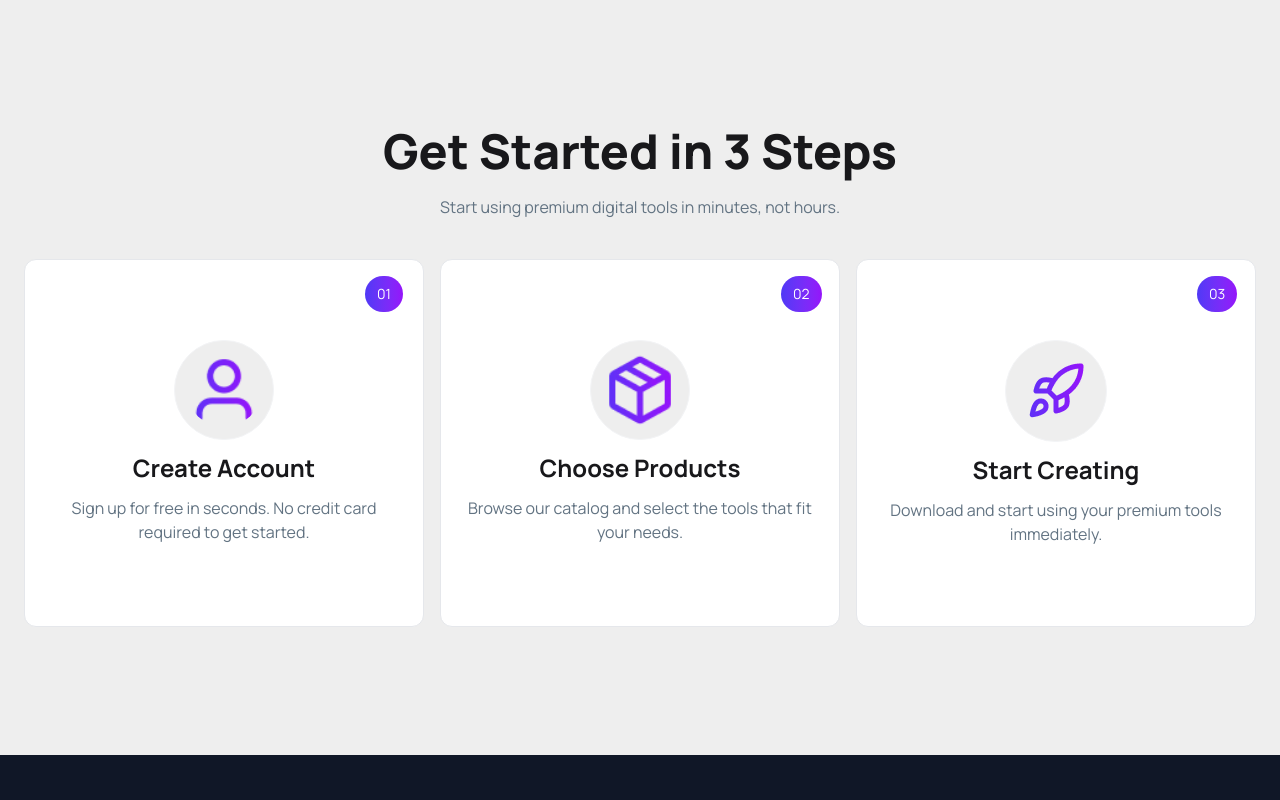
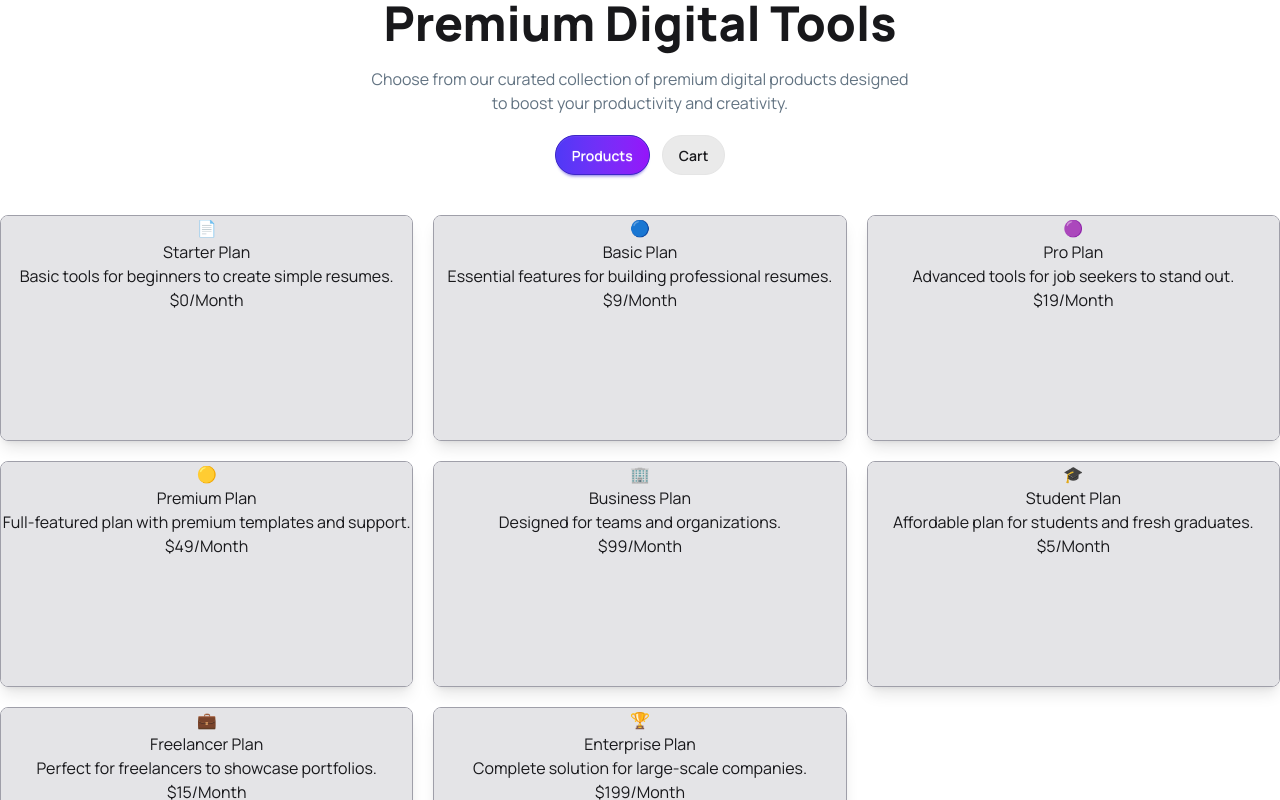
Before and after one commit to parvezmahmudlalin/DigiTools-Platform, a React (Vite) app: page / in a window 1280 px wide. Shown: the part 860-1660 px from the top of the page. Built offline with nearby package versions, Linux system fonts and the light colour scheme.

Commit message:
added products components

```diff
--- a/public/products.json
+++ b/public/products.json
@@ -12,7 +12,11 @@
       "Basic editing tools",
       "Download as PDF"
     ],
-    "icon": "🟢"
+    "icon": "📄",
+    "buttonText": "Get Started",
+    "buttonColor": "purple",
+    "style": "premium-card",
+    "badgeColor": "light-green"
   },
   {
     "id": 2,
@@ -28,7 +32,11 @@
       "Export to PDF",
       "Email support"
     ],
-    "icon": "🔵"
+    "icon": "🔵",
+    "buttonText": "Get Started",
+    "buttonColor": "purple",
+    "style": "premium-card",
+    "badgeColor": "light-green"
   },
   {
     "id": 3,
@@ -44,7 +52,11 @@
       "Custom sections",
       "Priority support"
     ],
-    "icon": "🟣"
+    "icon": "🟣",
+    "buttonText": "Get Started",
+    "buttonColor": "purple",
+    "style": "premium-card",
+    "badgeColor": "light-green"
   },
   {
     "id": 4,
@@ -60,7 +72,11 @@
       "Unlimited downloads",
       "Premium support"
     ],
-    "icon": "🟡"
+    "icon": "🟡",
+    "buttonText": "Get Started",
+    "buttonColor": "purple",
+    "style": "premium-card",
+    "badgeColor": "light-green"
   },
   {
     "id": 5,
@@ -76,7 +92,11 @@
       "Custom branding",
       "Analytics tools"
     ],
-    "icon": "🏢"
+    "icon": "🏢",
+    "buttonText": "Get Started",
+    "buttonColor": "purple",
+    "style": "premium-card",
+    "badgeColor": "light-green"
   },
   {
     "id": 6,
@@ -92,7 +112,11 @@
       "Download options",
       "Email support"
     ],
-    "icon": "🎓"
+    "icon": "🎓",
+    "buttonText": "Get Started",
+    "buttonColor": "purple",
+    "style": "premium-card",
+    "badgeColor": "light-green"
   },
   {
     "id": 7,
@@ -108,7 +132,11 @@
       "Client sharing",
       "Export to PDF"
     ],
-    "icon": "💼"
+    "icon": "💼",
+    "buttonText": "Get Started",
+    "buttonColor": "purple",
+    "style": "premium-card",
+    "badgeColor": "light-green"
   },
   {
     "id": 8,
@@ -124,6 +152,10 @@
       "Dedicated manager",
       "Custom integrations"
     ],
-    "icon": "🏆"
+    "icon": "🏆",
+    "buttonText": "Contact Sales",
+    "buttonColor": "purple",
+    "style": "premium-card",
+    "badgeColor": "light-green"
   }
 ]
--- a/src/App.jsx
+++ b/src/App.jsx
@@ -1,21 +1,43 @@
 
 import './App.css'
-import React from 'react';
+import React, { Suspense } from 'react';
 import Navbar from './Components/Navbar/Navbar';
 import Banner from './Components/Banner/Banner';
 import Badge from './Components/Badge/Badge';
 import Footer from './Components/Footer/Footer';
 import Steps from './Components/Steps/Steps';
+import Pricing from './Components/Pricing/Pricing';
+import Products from './Components/Products/Products';
 
+
+const fetchProducts = async() => {
+  const res = await fetch('/public/products.json');
+  const data = res.json();
+  return data
+};
 
 
 const App = () => {
+  const productPromise =fetchProducts()
   return (
     <div>
       <Navbar/>
       <Banner/>
       <Badge/>
+      <Suspense fallback = {<span className="loading loading-dots loading-xl"></span>}>
+      <Products productPromise = {productPromise}/>
+
+      </Suspense>
+
+
+
+
+
+
+
+
       <Steps/>
+      <Pricing/>
       <Footer/>
     </div>
   );
--- /dev/null
+++ b/src/Components/Pricing/Pricing.jsx
@@ -0,0 +1,138 @@
+
+import React from 'react';
+import { TiTick } from "react-icons/ti";
+
+const Pricing = () => {
+  return (
+      <div className="my-28 max-w-7xl mx-auto px-6">
+      <div className="text-center space-y-5 mb-10">
+        <h2 className="text-5xl font-extrabold">Simple, Transparent Pricing</h2>
+        <p className="text-[#627382]">
+          Choose the plan that fits your needs. Upgrade or downgrade anytime.
+        </p>
+      </div>
+      <div className="card-section grid grid-cols-1 lg:grid-cols-3 gap-10">
+        <div className="card border border-gray-200 rounded-xl bg-base-300 py-6 px-6 space-y-7 relative">
+          <div>
+            <h3 className="text-3xl font-extrabold">Starter</h3>
+            <p className="text-[#627382]">Perfect for getting started</p>
+          </div>
+          <div>
+            <div className="flex justify-baseline items-center ">
+              <p className="text-4xl font-bold">$0</p>{" "}
+              <p className="text-[#627382]">/MONTH</p>
+            </div>
+            <p className="flex justify-start items-center">
+              <TiTick className="text-green-500" />
+              Access to 10 free tools
+            </p>
+            <p className="flex justify-start items-center">
+              <TiTick className="text-green-500" />
+              Basic templates
+            </p>
+            <p className="flex justify-start items-center">
+              <TiTick className="text-green-500" />
+              Community support
+            </p>
+            <p className="flex justify-start items-center">
+              <TiTick className="text-green-500" />1 project per month
+            </p>
+            <p className="flex justify-start items-center">
+              <TiTick className="text-green-500" />
+              Email Support
+            </p>
+            <p className="flex justify-start items-center">
+              <TiTick className="text-green-500" />Limited Storage
+            </p>
+          </div>
+          <button className="btn bg-linear-to-r from-[#4F39F6] to-[#9514FA] text-white rounded-3xl w-80 mx-auto lg:right-7">
+            Get Started Free
+          </button>
+        </div>
+        <div className="card border border-gray-200 rounded-xl bg-linear-to-r from-[#4F39F6] to-[#9514FA] text-white py-6 px-6 space-y-7 relative">
+          <p className="absolute left-42 lg:left-35 -top-5 text-center text-sm bg-amber-100 text-amber-500 p-2 rounded-3xl w-[120px]">
+            Most Popular
+          </p>
+          <div>
+            <h3 className="text-3xl font-extrabold">Pro</h3>
+            <p className="text-[#FFFFFF90]">Best for professionals</p>
+          </div>
+          <div>
+            <div className="flex justify-baseline items-center">
+              <p className="text-4xl font-bold">$29</p>{" "}
+              <p className="text-[#FFFFFF90]">/MONTH</p>
+            </div>
+            <p className="flex justify-start items-center">
+              <TiTick className="text-green-500" />
+              Access to all premium tools
+            </p>
+            <p className="flex justify-start items-center">
+              <TiTick className="text-green-500" />
+              Unlimited templates
+            </p>
+            <p className="flex justify-start items-center">
+              <TiTick className="text-green-500" />
+              Priority support
+            </p>
+            <p className="flex justify-start items-center">
+              <TiTick className="text-green-500" />
+              Unlimited projects
+            </p>
+            <p className="flex justify-start items-center">
+              <TiTick className="text-green-500" />
+              Cloud sync
+            </p>
+            <p className="flex justify-start items-center">
+              <TiTick className="text-green-500" />
+              Advanced analytics
+            </p>
+          </div>
+          <button className="btn rounded-3xl w-80 mx-auto text-[#9514FA]">
+            Start Pro Trial
+          </button>
+        </div>
+        <div className="card border border-gray-200 rounded-xl bg-base-300 py-6 px-6 space-y-7 relative text-[]">
+          <div>
+            <h3 className="text-3xl font-extrabold">Enterprise</h3>
+            <p className="text-[#627382]">For teams and businesses</p>
+          </div>
+          <div>
+            <div className="flex justify-baseline items-center ">
+              <p className="text-4xl font-bold">$99</p>{" "}
+              <p className="text-[#627382]">/MONTH</p>
+            </div>
+            <p className="flex justify-start items-center">
+              <TiTick className="text-green-500" />
+              Everything in Pro
+            </p>
+            <p className="flex justify-start items-center">
+              <TiTick className="text-green-500" />
+              Team collaboration
+            </p>
+            <p className="flex justify-start items-center">
+              <TiTick className="text-green-500" />
+              Custom integrations
+            </p>
+            <p className="flex justify-start items-center">
+              <TiTick className="text-green-500" />
+              Dedicated support
+            </p>
+            <p className="flex justify-start items-center">
+              <TiTick className="text-green-500" />
+              SLA guarantee
+            </p>
+            <p className="flex justify-start items-center">
+              <TiTick className="text-green-500" />
+              Custom branding
+            </p>
+          </div>
+          <button className="btn bg-linear-to-r from-[#4F39F6] to-[#9514FA] text-white rounded-3xl w-80 mx-auto lg:right-7">
+            Contact Sales
+          </button>
+        </div>
+      </div>
+    </div>
+  );
+};
+
+export default Pricing;
--- /dev/null
+++ b/src/Components/ProductCart/ProductCart.jsx
@@ -0,0 +1,30 @@
+
+import React from 'react';
+
+const ProductCart = ({product}) => {
+  console.log(product);
+
+
+  return (
+    <div>
+       <div className='shadow-lg rounded-lg border overflow-hidden border-zinc-400'>
+           <div className=' h-56 bg-zinc-200'>
+
+          <div>
+            <h1 >{product.icon}</h1>
+
+            <h1>{product.name}</h1>
+             <p>{product.description}</p>
+
+             <h1>${product.price}/Month</h1>
+
+          </div>
+
+           </div>
+
+          </div>
+    </div>
+  );
+};
+
+export default ProductCart;
--- /dev/null
+++ b/src/Components/Products/Products.jsx
@@ -0,0 +1,38 @@
+import React, { use } from 'react';
+import ProductCart from '../ProductCart/ProductCart';
+
+
+const Products = ({productPromise}) => {
+const products = use(productPromise)
+console.log(products)
+  return (
+    <div>
+     <div className="head-section text-center space-y-5 mb-10">
+        <h1 className="text-5xl font-extrabold">Premium Digital Tools</h1>
+        <p className="text-[#627382]">
+          Choose from our curated collection of premium digital products designed <br />to boost your productivity and creativity.
+        </p>
+
+       {/* name of each tab group should be unique */}
+
+      <div>
+        <div className="tabs  justify-center gap-3">
+
+  <input type="radio" name="my_tabs_1" className="btn rounded-full bg-linear-to-r from-[#4F39F6] to-[#9514FA] text-white" aria-label="Products" defaultChecked />
+  <input type="radio" name="my_tabs_1" className="btn btn-soft rounded-full" aria-label="Cart" />
+</div>
+      </div>
+
+
+        <div className='grid md: grid-cols-2 lg:grid-cols-3 gap-5 mt-10'>
+          {products.map((product) => (
+            <ProductCart key={product.id} product = {product}/>
+          ))}
+
+        </div>
+    </div>
+    </div>
+  );
+};
+
+export default Products;
```
